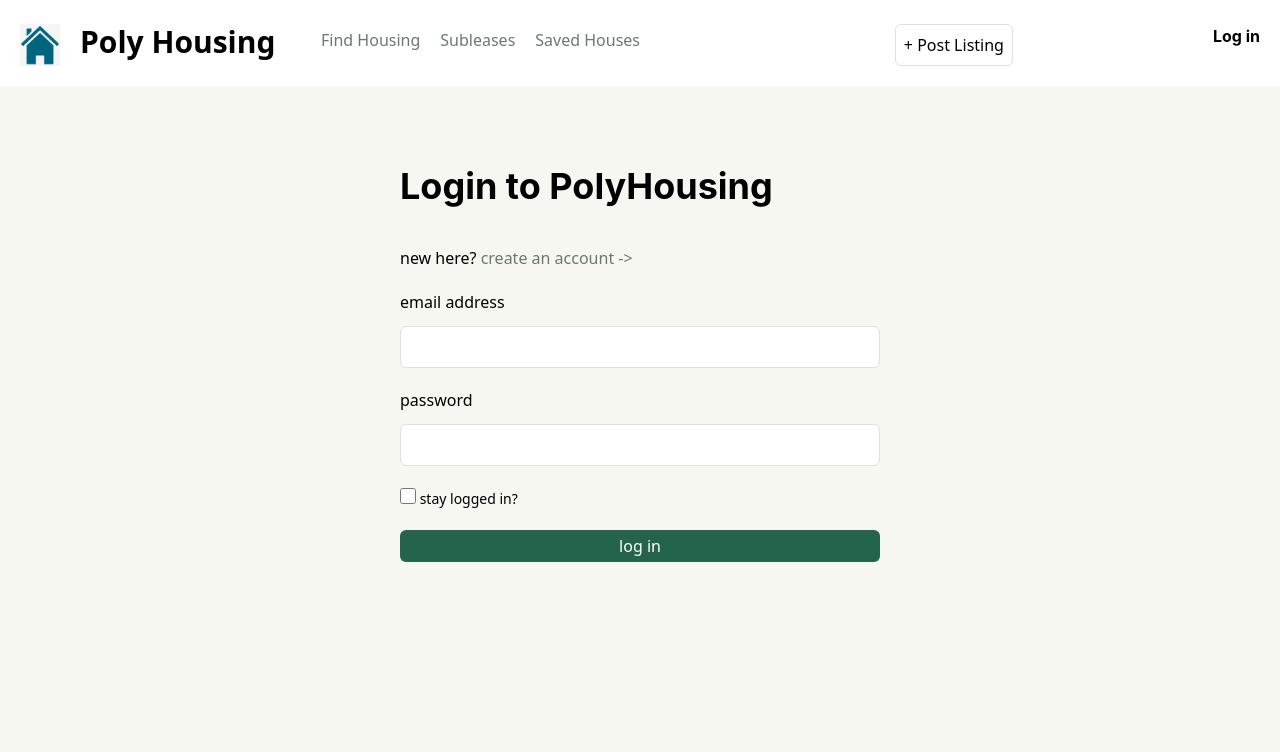
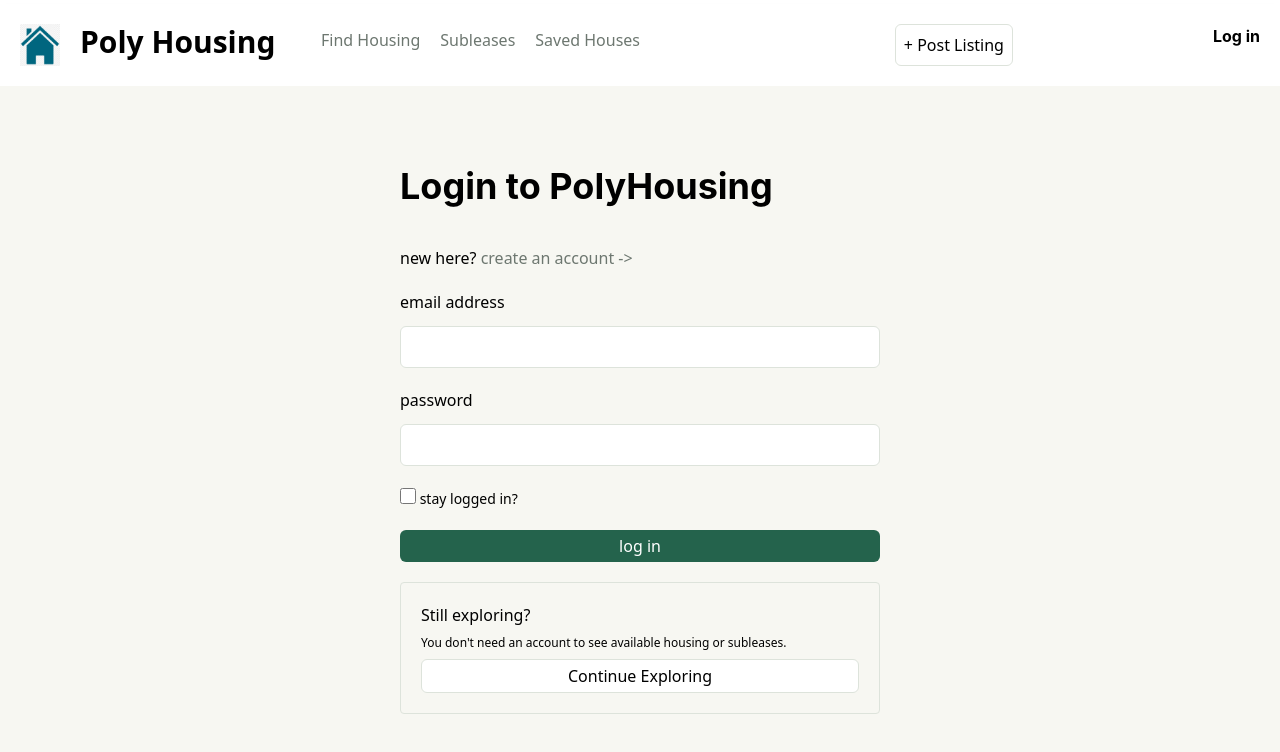
Before and after one commit to AgustinDimayuga/poly-housing, a Next.js app: page /login in a window 1280 px wide. Shown: the top 752 px of the page. Built offline with nearby package versions, Linux system fonts and the light colour scheme.

Commit message:
changes to login page

```diff
--- a/app/login/page.tsx
+++ b/app/login/page.tsx
@@ -1,4 +1,6 @@
 import React from "react";
+
+import Link from "next/link";
 
 import Textbox from "../components/text";
 import Button from "../components/button";
@@ -7,20 +9,8 @@ import Image from "next/image";
 
 export default async function LoginPage(){
     return (
-        // <div className="grid grid-cols-2">
-        //     <div>
-        //         left
-        //     </div>
-        //     <div>
-
-        //         right
-        //     </div>
-        // </div>
-
-        // <div className="flex items-center flex-col p-5">
-
         // <div className="grid grid-cols-2 bg-poly-green-light min-h-screen">
-        <div className="flex justify-center-safe bg-poly-green-light min-h-screen min-w-screen">
+        <div className="flex justify-center bg-poly-green-light min-h-screen min-w-screen">
 
             {/* <div>
                 picture here
@@ -30,12 +20,10 @@ export default async function LoginPage(){
             {/* <div className="flex flex-col mr-20 mt-20 gap-5"> */}
             <div className="flex flex-col mt-20 gap-5 w-120">
 
-
                 <h1 className="text-4xl font-inter font-bold">Login to PolyHousing</h1>
-            <p className="mt-5">new here? <a className="text-under-input hover:underline">create an account -&gt;</a></p>
+                <p className="mt-5">new here? <Link href="../" className="text-under-input hover:underline">create an account -&gt;</Link></p>
 
                 <div className="">
-                {/* <h2>email address</h2> */}
                     <Textbox>email address</Textbox>
                 </div>
                 <div className="">
@@ -45,11 +33,17 @@ export default async function LoginPage(){
                 <div className="flex flex-row items-center gap-2">
                     <label>
                         <input type="checkbox" className="h-4 w-4 accent-green-800"/>
-                    <span className="text-sm   "> stay logged in?</span>
+                        <span className="text-sm"> stay logged in?</span>
                     </label>
                 </div>
                 <div>
                     <Button variant="primary" aria-label="Log in" className="w-full">log in</Button>
+                </div>
+
+                <div className="flex flex-col border border-border-inputs rounded-sm p-5 gap-2">
+                    <h2 className="">Still exploring?</h2>
+                    <p className="text-xs">You don&apos;t need an account to see available housing or subleases.</p>
+                    <Button variant="white" aria-label="Continue exploring" className="w-full">Continue Exploring</Button>
                 </div>
          </div>
         </div>
```
Lines whose indentation alone changed are shown as unchanged.
